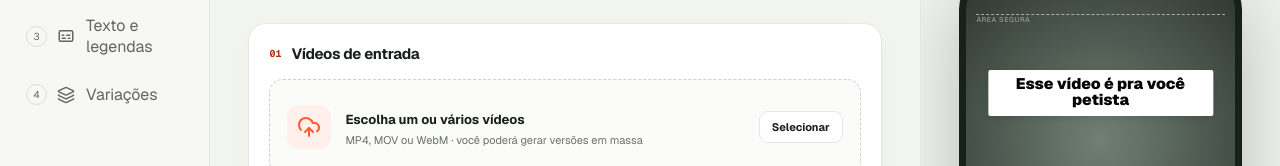
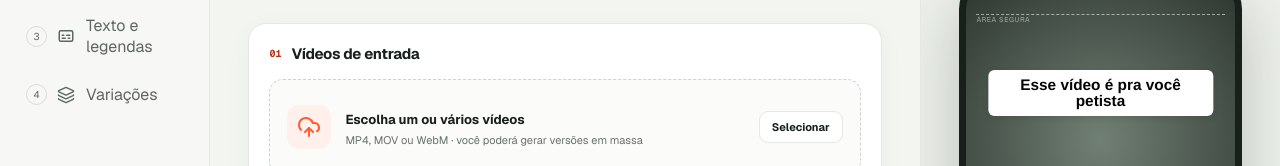
Before and after one commit to brunobmr/frameflow-video-studio, a Next.js app: page / in a window 1280 px wide. Shown: the part 188-354 px from the top of the page. Built offline with nearby package versions, Linux system fonts and the light colour scheme.

Commit message:
Refina estilo clássico da afirmação

```diff
--- a/app/globals.css
+++ b/app/globals.css
@@ -127,7 +127,7 @@ button { color: inherit; }
 .empty-preview span { color: #cbd2cc; font-size: 10px; }
 .safe-area { position: absolute; z-index: 5; color: rgba(255,255,255,.54); border-color: rgba(255,255,255,.28); font-size: 7px; letter-spacing: .08em; text-transform: uppercase; pointer-events: none; }
 .top-safe { left: 10px; right: 10px; top: 30px; height: 46px; border-top: 1px dashed; }
-.headline-overlay { position: absolute; z-index: 6; left: 50%; top: 17.7%; width: max-content; max-width: 84%; transform: translateX(-50%); padding: 7px 12px; background: white; color: #050505; font-size: clamp(12px, 1.2vw, 17px); line-height: 1.02; font-weight: 850; text-align: center; border-radius: 2px; box-shadow: 0 2px 7px rgba(0,0,0,.09); pointer-events: none; overflow-wrap: break-word; }
+.headline-overlay { position: absolute; z-index: 6; left: 50%; top: 17.7%; width: max-content; max-width: 84%; transform: translateX(-50%); padding: 7px 12px; background: white; color: #050505; font-family: "Helvetica Neue", Arial, Helvetica, sans-serif; font-size: clamp(12px, 1.2vw, 17px); line-height: 1.04; font-weight: 700; text-align: center; border-radius: 6px; box-shadow: 0 2px 7px rgba(0,0,0,.09); pointer-events: none; overflow-wrap: break-word; }
 .headline-overlay.is-placeholder { color: #7d827e; }
 .caption-overlay { position: absolute; z-index: 6; left: 7%; right: 7%; bottom: 16%; color: white; font-weight: 850; text-align: center; font-size: clamp(12px, 1.2vw, 17px); line-height: 1.05; text-shadow: -1px -1px 0 #000, 1px -1px 0 #000, -1px 1px 0 #000, 1px 1px 0 #000, 0 2px 3px #000; pointer-events: none; }
 .center-play { position: absolute; left: 50%; top: 52%; transform: translate(-50%,-50%); width: 50px; height: 50px; border: 1px solid #ffffff44; border-radius: 50%; display: grid; place-items: center; color: white; background: #ffffff20; backdrop-filter: blur(8px); }
--- a/lib/render-browser.ts
+++ b/lib/render-browser.ts
@@ -80,7 +80,7 @@ function drawFrame(context: CanvasRenderingContext2D, video: HTMLVideoElement, p
   let fontSize = approvedLofiSettings.headlineFontSize;
   let lines: string[] = [];
   do {
-    context.font = `700 ${fontSize}px Arial, Helvetica, sans-serif`;
+    context.font = `700 ${fontSize}px "Helvetica Neue", Arial, Helvetica, sans-serif`;
     lines = wrapText(context, phrase, maxTextWidth - 56);
     if (lines.length > 3) fontSize -= 2;
   } while (lines.length > 3 && fontSize > 38);
@@ -93,7 +93,7 @@ function drawFrame(context: CanvasRenderingContext2D, video: HTMLVideoElement, p
   const boxY = approvedLofiSettings.headlineY - boxHeight / 2;
   context.fillStyle = "rgba(255,255,255,0.96)";
   context.beginPath();
-  context.roundRect(boxX, boxY, boxWidth, boxHeight, 18);
+  context.roundRect(boxX, boxY, boxWidth, boxHeight, 24);
   context.fill();
   context.fillStyle = "#0a0a0a";
   context.textAlign = "center";
```
